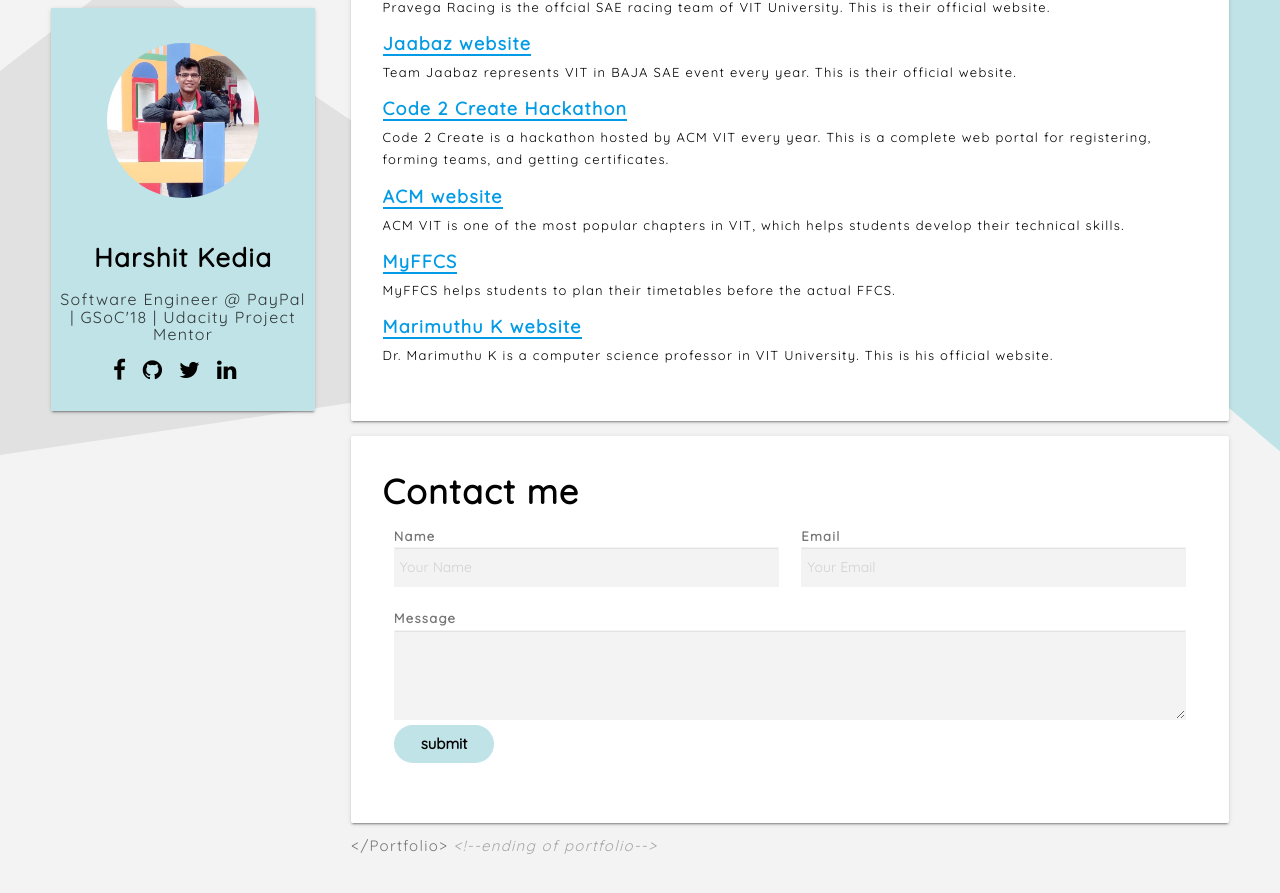
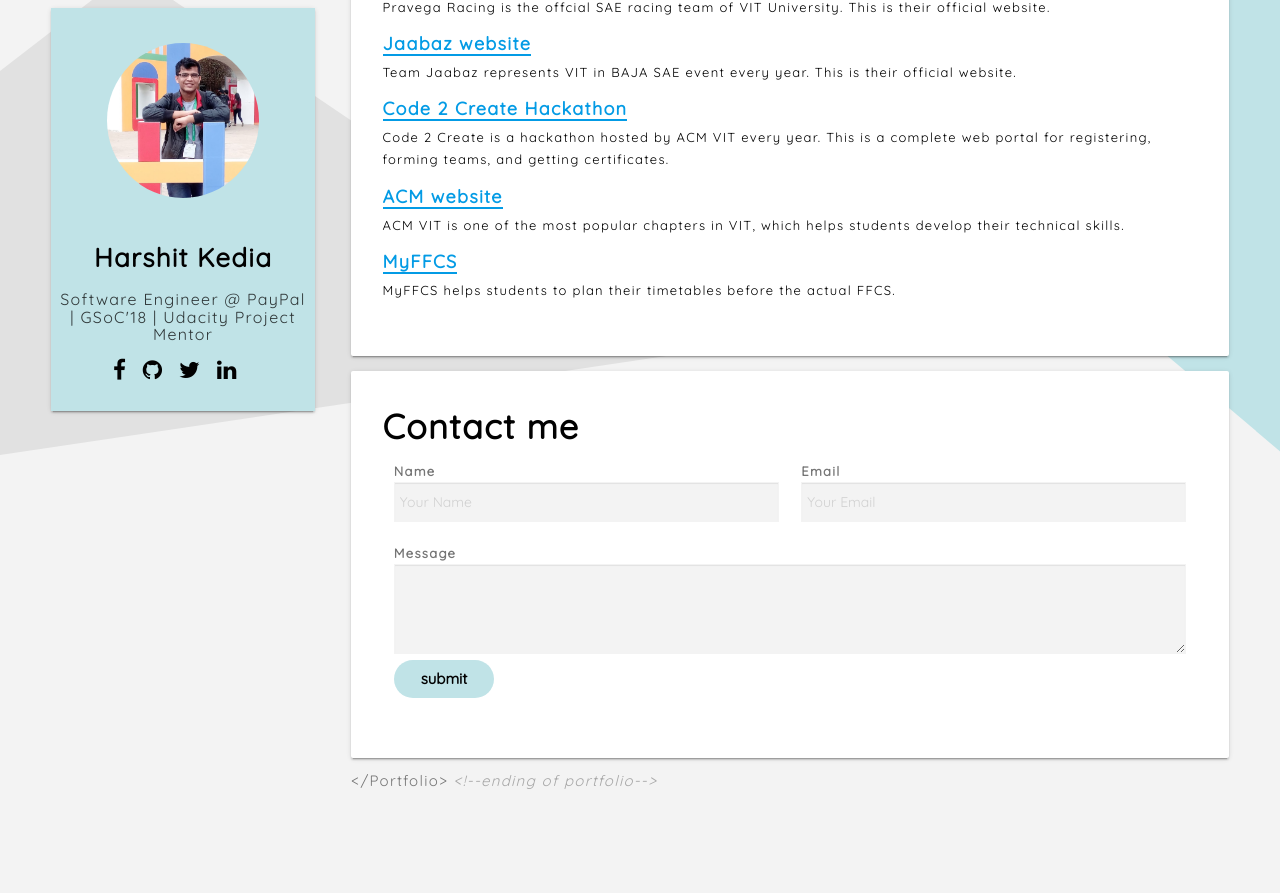
Before and after one commit to hkedia321/hkedia321.github.io, a Jekyll site: the page built from index.html, in a window 1280 px wide and 900 px high, scrolled down 2818 px. Shown: the top 893 px of the window. Built offline with Jekyll 4.4.1, drawn with Linux system fonts in a browser that asks for light colours; comment, search, counter and statistics services are not loaded; after the commit the page ends 3653 px from its top, so only the background shows below that.

Commit message:
Update projects.yml

```diff
--- a/_data/projects.yml
+++ b/_data/projects.yml
@@ -38,7 +38,3 @@
 - name: MyFFCS
   link: https://github.com/GDGVIT/myFFCSreLoaded
   description: MyFFCS helps students to plan their timetables before the actual FFCS.
-
-- name: Marimuthu K website
-  link: http://marimuthuk.com
-  description: Dr. Marimuthu K is a computer science professor in VIT University. This is his official website.
```
